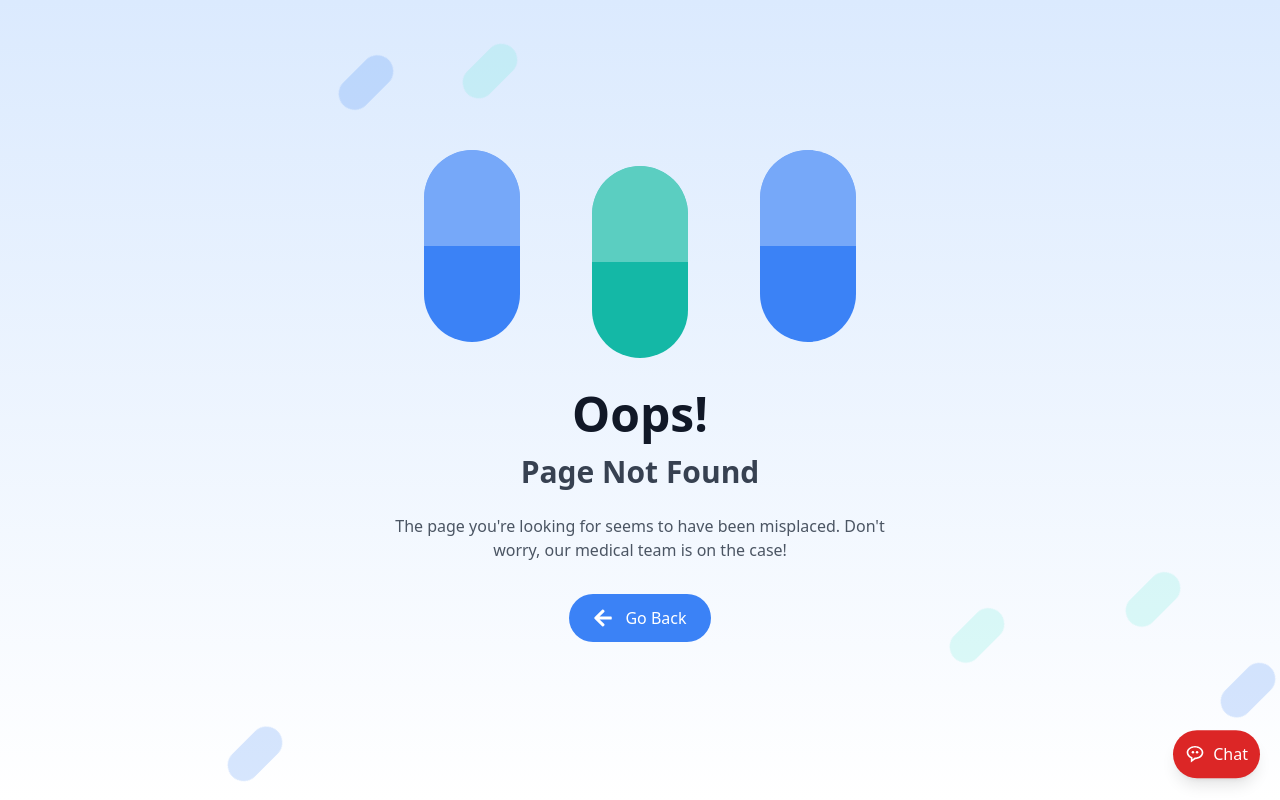
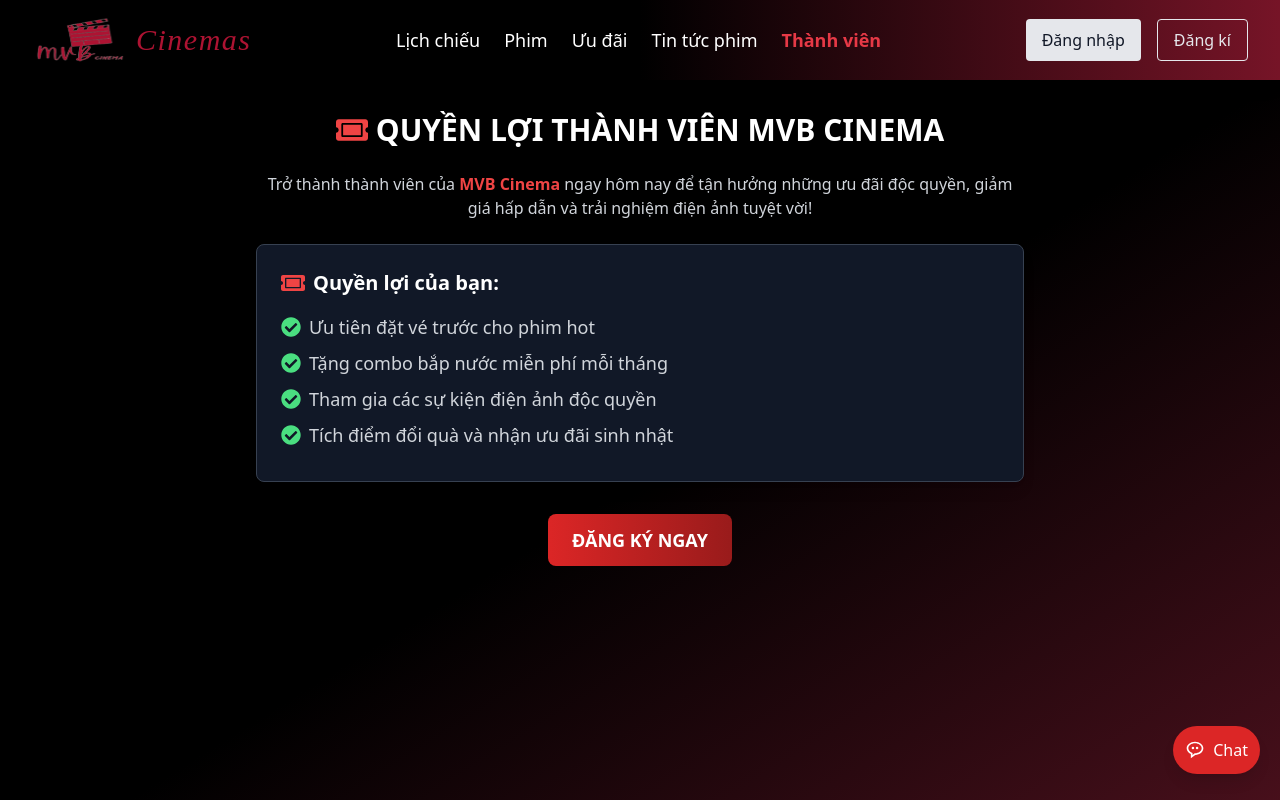
Before and after one commit to Manh8929/MOVIE_BOOKING_CAPSTONE2, a React (Vite) app in the folder Frontend/: page /members in a window 1280 px wide. Before the commit this address had no page. Shown: the top 800 px of the page. Built offline with nearby package versions, Linux system fonts and the light colour scheme.

Commit message:
Create Member page & News page ui

```diff
--- a/Frontend/src/components/MovieListComponent/ComingSoonFilm.jsx
+++ b/Frontend/src/components/MovieListComponent/ComingSoonFilm.jsx
@@ -1,5 +1,7 @@
 import React, { useState } from 'react';
-import { useNavigate } from "react-router-dom";
+import { toast, ToastContainer } from 'react-toastify';
+
+import 'react-toastify/dist/ReactToastify.css';
 import film1 from "../../assets/img/film/phim8.jpg";
 import film2 from "../../assets/img/film/phim9.jpg";
 import film3 from "../../assets/img/film/phim10.jpg";
@@ -15,7 +17,7 @@
   { id: 1, title: "Quỷ Nhập Tràng (T18)", genre: "Kinh Dị", duration: "120 phút", rating: "C18", releaseDate: "05-03-2025", image: film1, rank: rank1 },
   { id: 2, title: "Nhà Gia Tiến (T18)", genre: "Hài, Gia Đình", duration: "117 phút", rating: "C18", releaseDate: "21-02-2025", image: film2, rank: rank2 },
   { id: 3, title: "(Lồng Tiếng) Sát Thủ Vô Cùng Cực", genre: "Hài", duration: "107 phút", rating: "C16", releaseDate: "12-03-2025", image: film3, rank: rank3 },
-  { id: 4, title: "Lạc Trôi (P)", genre: "Hoạt Hình", duration: "85 phút", rating: "P", releaseDate: "07-03-2025", image: film4 },
+  { id: 4, title: "Lạc Trôi", genre: "Hoạt Hình", duration: "85 phút", rating: "P", releaseDate: "07-03-2025", image: film4 },
   { id: 5, title: "Anh Không Đau (T18)", genre: "Hành Động", duration: "N/A", rating: "T18", releaseDate: "19-03-2025", image: film5 },
   { id: 6, title: "Mickey 17 (T18)", genre: "Phiêu Lưu", duration: "N/A", rating: "T18", releaseDate: "N/A", image: film6 },
   { id: 7, title: "Tiếng Vọng Kinh Hoàng", genre: "Kinh Dị", duration: "N/A", rating: "N/A", releaseDate: "14-03-2025", image: film7 },
@@ -23,13 +25,25 @@
 const itemsPerPage = 8;
 
 const CommingSoonFilms = () => {
-  const navigate = useNavigate();
   const [currentPage, setCurrentPage] = useState(1);
   const totalPages = Math.ceil(commingSoonMovies.length / itemsPerPage);
 
   const indexOfLastItem = currentPage * itemsPerPage;
   const indexOfFirstItem = indexOfLastItem - itemsPerPage;
   const currentMovies = commingSoonMovies.slice(indexOfFirstItem, indexOfLastItem);
+
+  const handleBooking = (movie) => {
+    toast.info(`Phim "${movie.title}" sắp được công chiếu vào ngày ${movie.releaseDate}. Vui lòng chờ đến ngày khởi chiếu để đặt vé!`, {
+      position: "top-center",
+      autoClose: 3000,
+      hideProgressBar: false,
+      closeOnClick: true,
+      pauseOnHover: true,
+      draggable: true,
+      progress: undefined,
+      theme: "dark",
+    });
+  };
 
   return (
     <div className="max-w-[90%] mx-auto px-24 mt-10 bg-[#121212] text-white py-16 rounded-lg mb-[80px]">
@@ -67,7 +81,7 @@
                 Khởi chiếu: {movie.releaseDate}
               </p>
               <button
-                onClick={() => navigate('/booking-movie')}
+                onClick={() => handleBooking(movie)}
                 className="mt-3 bg-red-500  hover:bg-red-600 text-white text-sm py-2 px-5 rounded-lg transition-transform transform hover:scale-110 font-semibold">
                 ĐẶT VÉ
               </button>
@@ -103,6 +117,7 @@
           Sau
         </button>
       </div>
+      <ToastContainer />
     </div>
   );
 };
--- a/Frontend/src/components/PromotionSectionComponent/PromotionSection.jsx
+++ b/Frontend/src/components/PromotionSectionComponent/PromotionSection.jsx
@@ -10,7 +10,7 @@
 import promotion8 from "../../assets/img/promotions/promotion8.jpg";
 
 const promotions = [
-    { id: 1, title: "KHUYẾN MÃI HẤP DẪN", description: "Khám phá ngay hàng trăm lợi ích dành cho bạn trong chuyên mục Khuyến mãi & Ưu đãi hấp dẫn của Metiz Cinema.", isMain: true },
+    { id: 1, title: "KHUYẾN MÃI HẤP DẪN", description: "Khám phá ngay hàng trăm lợi ích dành cho bạn trong chuyên mục Khuyến mãi & Ưu đãi hấp dẫn của MVB Cinema.", isMain: true },
     { id: 2, img: promotion1, title: "Mua vé Deadpool & Wolverine - Ưu đãi 5%" },
     { id: 3, img: promotion2, title: "Mua 1 vé xem phim tặng voucher 20K" },
     { id: 4, img: promotion3, title: "Giảm đến 15K khi thanh toán VNPay" },
@@ -31,7 +31,7 @@
 
     return (
         <div className="bg-[#f0efe8] p-6 flex flex-col items-center justify-center">
-            <h2 className="text-2xl font-bold text-center mb-6">KHUYẾN MÃI & ƯU ĐÃI</h2>
+            <h2 className="text-2xl text-red-600 font-bold text-center mb-6">KHUYẾN MÃI & ƯU ĐÃI</h2>
 
             <div className="grid grid-cols-1 sm:grid-cols-2 lg:grid-cols-3 gap-4 max-w-[90%] lg:max-w-[60%]">
                 {displayedPromotions.map((promo) => (
--- /dev/null
+++ b/Frontend/src/pages/MemberPage.jsx
@@ -0,0 +1,44 @@
+import React from "react";
+import { FaCheckCircle, FaTicketAlt } from "react-icons/fa";
+
+const benefits = [
+    "Ưu tiên đặt vé trước cho phim hot",
+    "Tặng combo bắp nước miễn phí mỗi tháng",
+    "Tham gia các sự kiện điện ảnh độc quyền",
+    "Tích điểm đổi quà và nhận ưu đãi sinh nhật"
+];
+
+const MemberPage = () => {
+    return (
+        <div className="mt-[80px] bg-gradient-to-br from-black via-black to-[#4f111e] min-h-screen p-8">
+            <h1 className="text-3xl font-bold text-center text-white mb-6 flex justify-center items-center gap-2">
+                <FaTicketAlt size={32} className="text-red-500" /> QUYỀN LỢI THÀNH VIÊN MVB CINEMA
+            </h1>
+
+            <p className="text-center text-gray-300 max-w-3xl mx-auto">
+                Trở thành thành viên của <span className="text-red-500 font-semibold">MVB Cinema</span> ngay hôm nay để tận hưởng những ưu đãi độc quyền, giảm giá hấp dẫn và trải nghiệm điện ảnh tuyệt vời!
+            </p>
+
+            <div className="mt-6 max-w-3xl mx-auto bg-gray-900 border border-gray-700 p-6 rounded-lg shadow-lg">
+                <h2 className="text-xl font-bold text-white mb-4 flex items-center gap-2">
+                    <FaTicketAlt size={24} className="text-red-500" /> Quyền lợi của bạn:
+                </h2>
+                <ul className="text-gray-300 text-lg">
+                    {benefits.map((benefit, index) => (
+                        <li key={index} className="flex items-center gap-2 mb-2">
+                            <FaCheckCircle size={20} className="text-green-400" /> {benefit}
+                        </li>
+                    ))}
+                </ul>
+            </div>
+
+            <div className="mt-8 text-center">
+                <button className="bg-gradient-to-r from-red-600 to-red-800 text-white px-6 py-3 rounded-lg font-bold text-lg hover:from-red-700 hover:to-red-900 transition-transform transform hover:-translate-y-3">
+                    ĐĂNG KÝ NGAY
+                </button>
+            </div>
+        </div>
+    );
+};
+
+export default MemberPage;
--- /dev/null
+++ b/Frontend/src/pages/NewsPage.jsx
@@ -0,0 +1,60 @@
+import React from "react";
+import { FaRegNewspaper } from "react-icons/fa";
+import { MdDateRange } from "react-icons/md";
+
+const newsData = [
+    {
+        id: 1,
+        title: "Avengers 5 chính thức khởi quay!",
+        description: "Bộ phim siêu anh hùng được mong chờ nhất sẽ trở lại vào năm 2025.",
+        image: "https://encrypted-tbn0.gstatic.com/images?q=tbn:ANd9GcQZM0Yptx6LKKYmOspdCVbXAiwuXYyIYaku-g&s",
+        date: "24/03/2025"
+    },
+    {
+        id: 2,
+        title: "Top 10 phim đáng xem nhất tháng này",
+        description: "Danh sách những bộ phim không thể bỏ lỡ tại rạp trong tháng 3.",
+        image: "https://static.gamehub.vn/images/2024/10/22/gamehubvn-avengers-doomsday-an-dinh-ngay-khoi-quay-1.jpg",
+        date: "22/03/2025"
+    },
+    {
+        id: 3,
+        title: "John Wick 5 có thực sự xảy ra?",
+        description: "Sau cái kết đầy cảm xúc của phần 4, liệu Keanu Reeves có tiếp tục?",
+        image: "https://cdn2.tuoitre.vn/thumb_w/480/471584752817336320/2023/9/19/keanu-reeves-john-wick-chapter-4-1677167115-16950967850691310563596.jpg",
+        date: "20/03/2025"
+    }
+];
+
+const NewsPage = () => {
+    return (
+        <div className="mt-[80px] p-8 bg-gradient-to-br from-black via-black to-[#4f111e] min-h-screen">
+
+            <h1 className="text-3xl font-bold text-white text-center flex justify-center items-center gap-2">
+                <FaRegNewspaper size={32} /> Tin tức phim ảnh
+            </h1>
+
+            <div className="mt-6 max-w-4xl mx-auto">
+                {newsData.map((news) => (
+                    <div key={news.id}
+                        className="bg-gray-800 p-4 rounded-lg shadow-lg flex mb-6
+                        transition-transform transform hover:scale-110 hover:shadow-xl cursor-pointer border border-gray-700">
+
+                        <img src={news.image} alt={news.title}
+                            className="w-40 h-24 rounded-md object-cover" />
+
+                        <div className="ml-4">
+                            <h2 className="text-xl font-semibold text-white">{news.title}</h2>
+                            <p className="text-gray-300 text-sm">{news.description}</p>
+                            <p className="text-gray-400 text-xs mt-2 flex items-center gap-1">
+                                <MdDateRange size={16} className="text-gray-300" /> {news.date}
+                            </p>
+                        </div>
+                    </div>
+                ))}
+            </div>
+        </div>
+    );
+};
+
+export default NewsPage;
--- a/Frontend/src/routes/index.js
+++ b/Frontend/src/routes/index.js
@@ -8,6 +8,8 @@
 import BookingFilmPage from "../pages/BookingFilmPage";
 import SeatSelectPage from "../pages/SeatSelectPage";
 import PromotionsPage from "../pages/PromotionsPage";
+import MemberPage from "../pages/MemberPage";
+import NewsPage from "../pages/NewsPage";
 import AdminLogin from "../components/Admin/AdmLogin";
 import AddMovieAdm from "../pages/AddMovieAdm";
 import TicketUpHisPage from "../pages/TicketUpHisPage";
@@ -120,6 +122,18 @@
     isShowHeader: true,
     isShowFooter: true,
   },
+  {
+    path: "members",
+    page: MemberPage,
+    isShowHeader: true,
+    isShowFooter: true,
+  },
+  {
+    path: "news",
+    page: NewsPage,
+    isShowHeader: true,
+    isShowFooter: true,
+  },
 
   //////////////////// ADMIN /////////////////
   // Trang đăng nhập Admin
```
